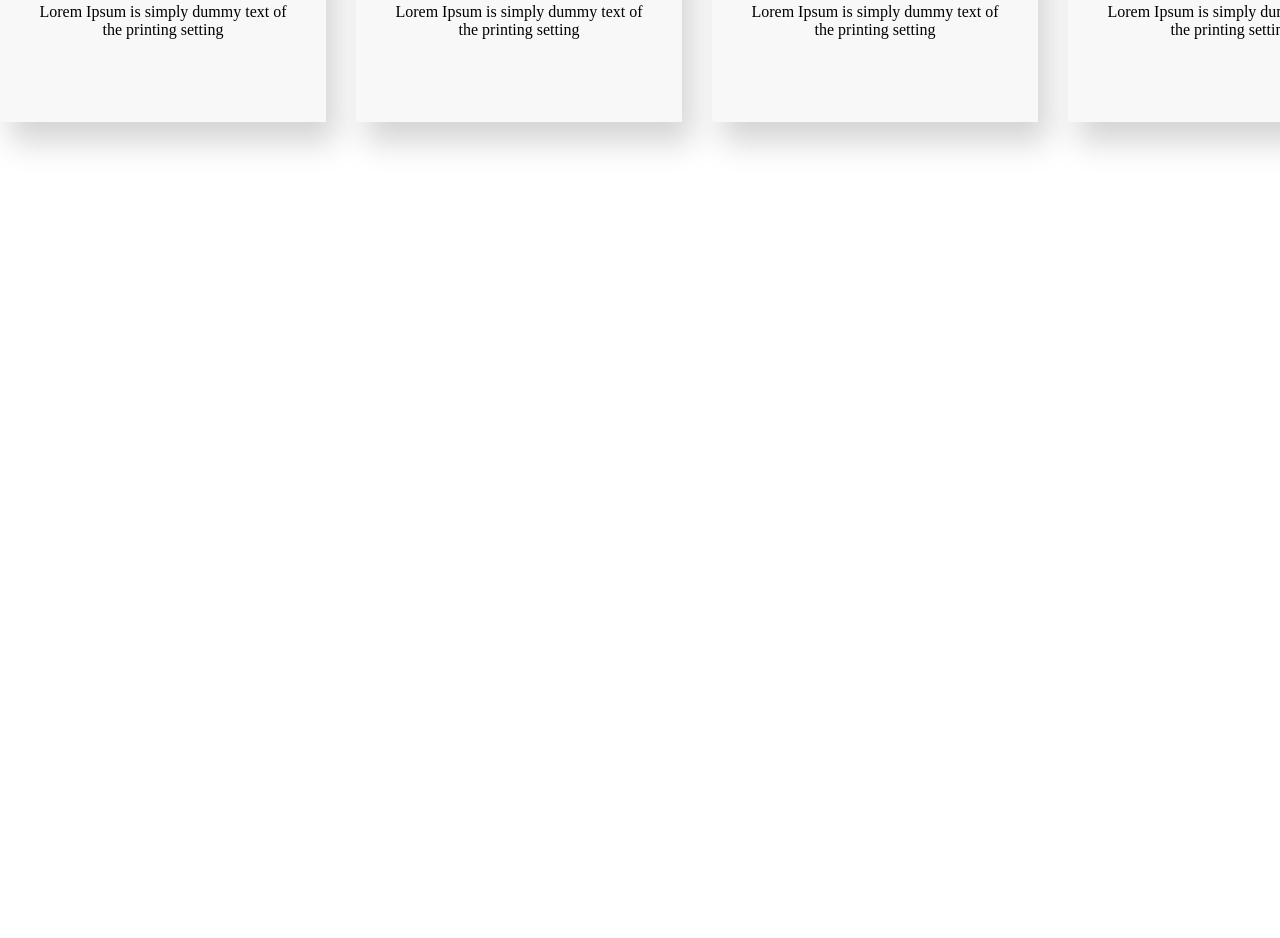
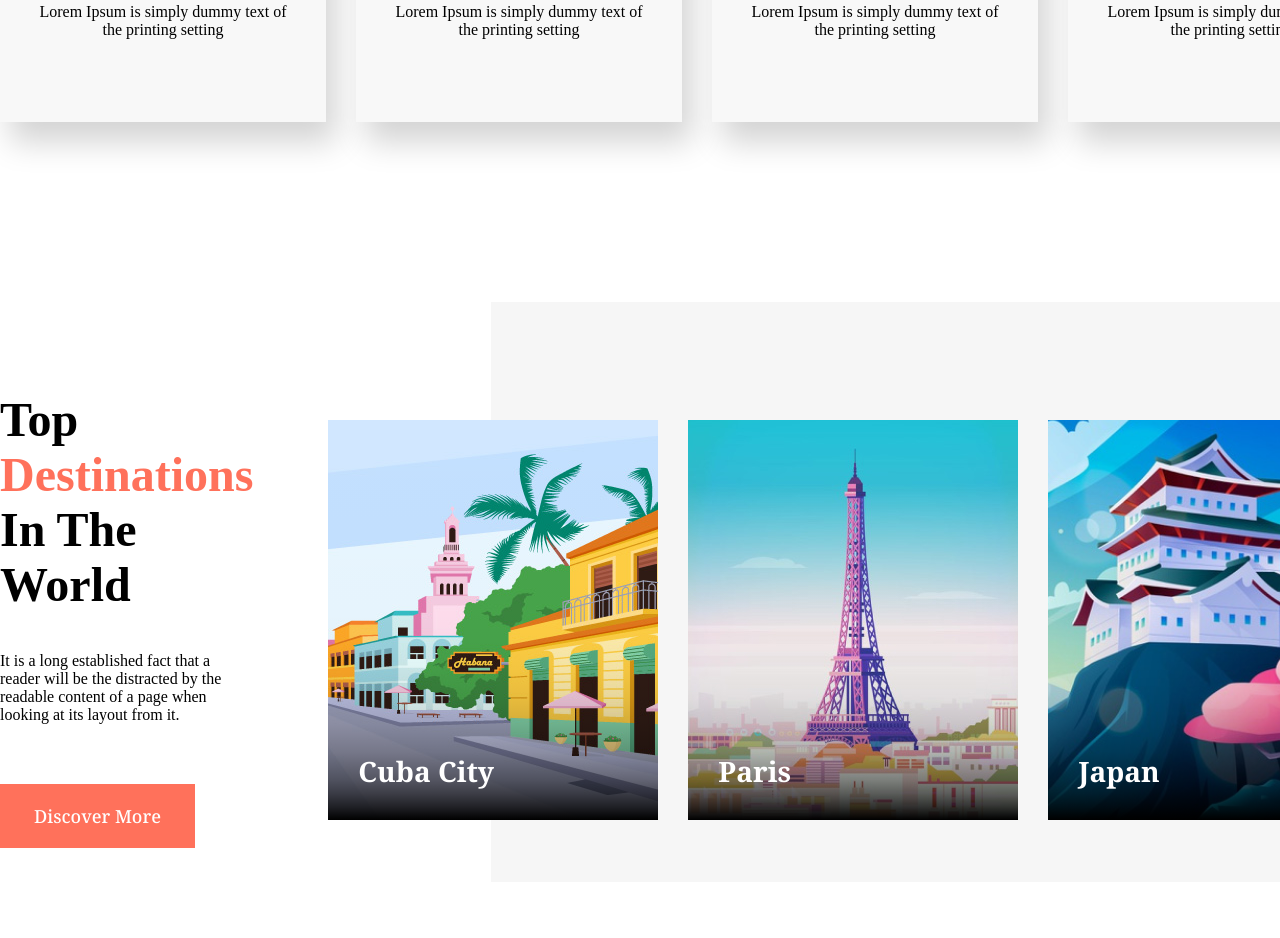
Before and after one commit to lscutelxx/travel, a plain HTML site: page index.html in a window 1280 px wide. Shown: the part 1581-2519 px from the top of the page. Before the commit the page ends 1883 px from the top, so only its background shows below. Drawn offline with Linux system fonts and the light colour scheme; a web font is replaced by a local one.

Commit message:
Create destinations section

```diff
--- a/css/styles.css
+++ b/css/styles.css
@@ -199,7 +199,6 @@ a {
     margin: 0 auto;
 }
 
-
 .advantages__title {
     margin-top: 24px;
 }
@@ -207,3 +206,69 @@ a {
 .advantages__descr {
     margin-top: 20px;
 }
+
+.destinations {
+    padding: 90px 0;
+    position: relative;
+    min-height: 580px;
+}
+
+.destinations__block {
+    position: absolute;
+    height: 580px;
+    width: 789px;
+    background-color: #F6F6F6;
+    right: 0;
+    top: 0;
+}
+
+.destinations__wrapper {
+    display: flex;
+    align-items: center;
+}
+
+.destinations__text {
+    width: 420px;
+    margin-right: 75px;
+}
+
+.destinations__descr {
+    margin-top: 40px;
+}
+
+.destinations__btn {
+    margin-top: 60px;
+}
+
+.destinations__listitem {
+    list-style-type: none;
+    display: flex;
+    gap: 30px;
+}
+
+.destinations__item {
+    width: 330px;
+    height: 400px;
+    z-index: 1;
+    position: relative;
+
+}
+
+.cuba {
+    background: linear-gradient(transparent, 90%, black), url('/img/cuba_bg.png') center / cover no-repeat, linear-gradient(to bottom, transparent, black);
+}
+
+.paris {
+    background: linear-gradient(transparent, 90%, black), url('/img/paris_bg.png') center / cover no-repeat;
+}
+
+.japan {
+    background: linear-gradient(transparent, 90%, black), url('/img/japan_bg.png') center / cover no-repeat;
+}
+
+.destinations__item-title {
+    font-size: 28px;
+    position: absolute;
+    bottom: 30px;
+    left: 30px;
+}
--- a/index.html
+++ b/index.html
@@ -135,6 +135,45 @@
     </section>
     <!-- end of the advantages -->
 
+    <!-- destinations -->
+    <section class="destinations">
+        <div class="container">
+            <div class="destinations__wrapper">
+                <div class="destinations__text">
+                    <div class="destinations__title title">
+                        Top <span class="text--red">Destinations</span> In The World
+                    </div>
+                    <div class="destinations__descr text text--clear">
+                        It is a long established fact that a reader will be the distracted by the readable content of a page when looking at its layout from it.
+                    </div>
+                    <button class="destinations__btn btn btn--middle text text--btn text--white">
+                        Discover More
+                    </button>
+                </div>
+                <ul class="destinations__listitem">
+                    <li class="destinations__item cuba">
+                        <div class="destinations__item-title title title--small text--white">
+                            Cuba City
+                        </div>
+                    </li>
+                    <li class="destinations__item paris">
+                        <div class="destinations__item-title title title--small text--white">
+                            Paris
+                        </div>
+                    </li>
+                    <li class="destinations__item japan">
+                        <div class="destinations__item-title title title--small text--white">
+                            Japan
+                        </div>
+                    </li>
+                </ul>
+            </div>
+        </div>
+        <div class="destinations__block">
+        </div>
+    </section>
+    <!-- end of the destinations -->
+
     <script src="script.js"></script>
 </body>
 </html>
```
Also changed, not shown: img/cuba_bg.png (added), img/japan_bg.png (added), img/paris_bg.png (added).
